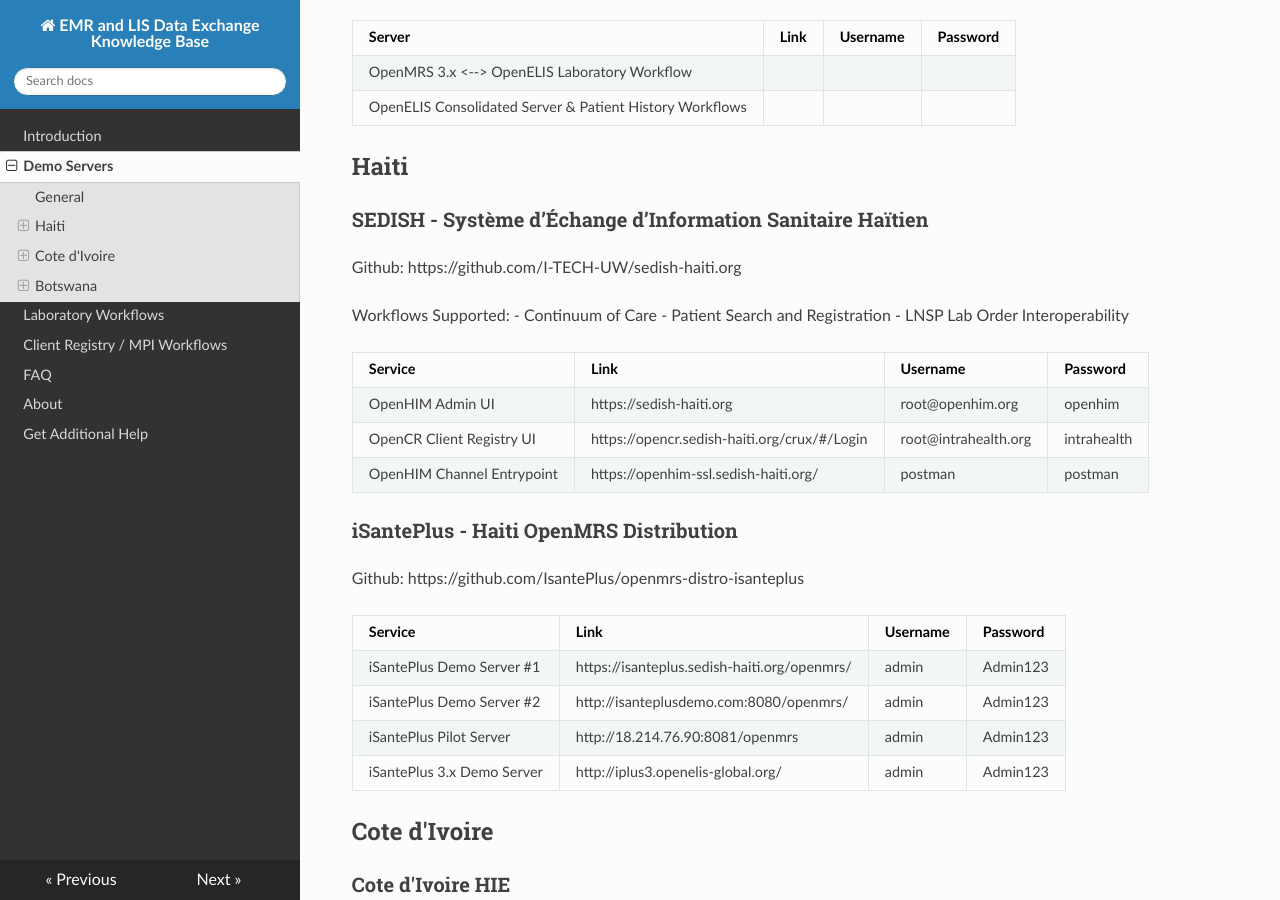
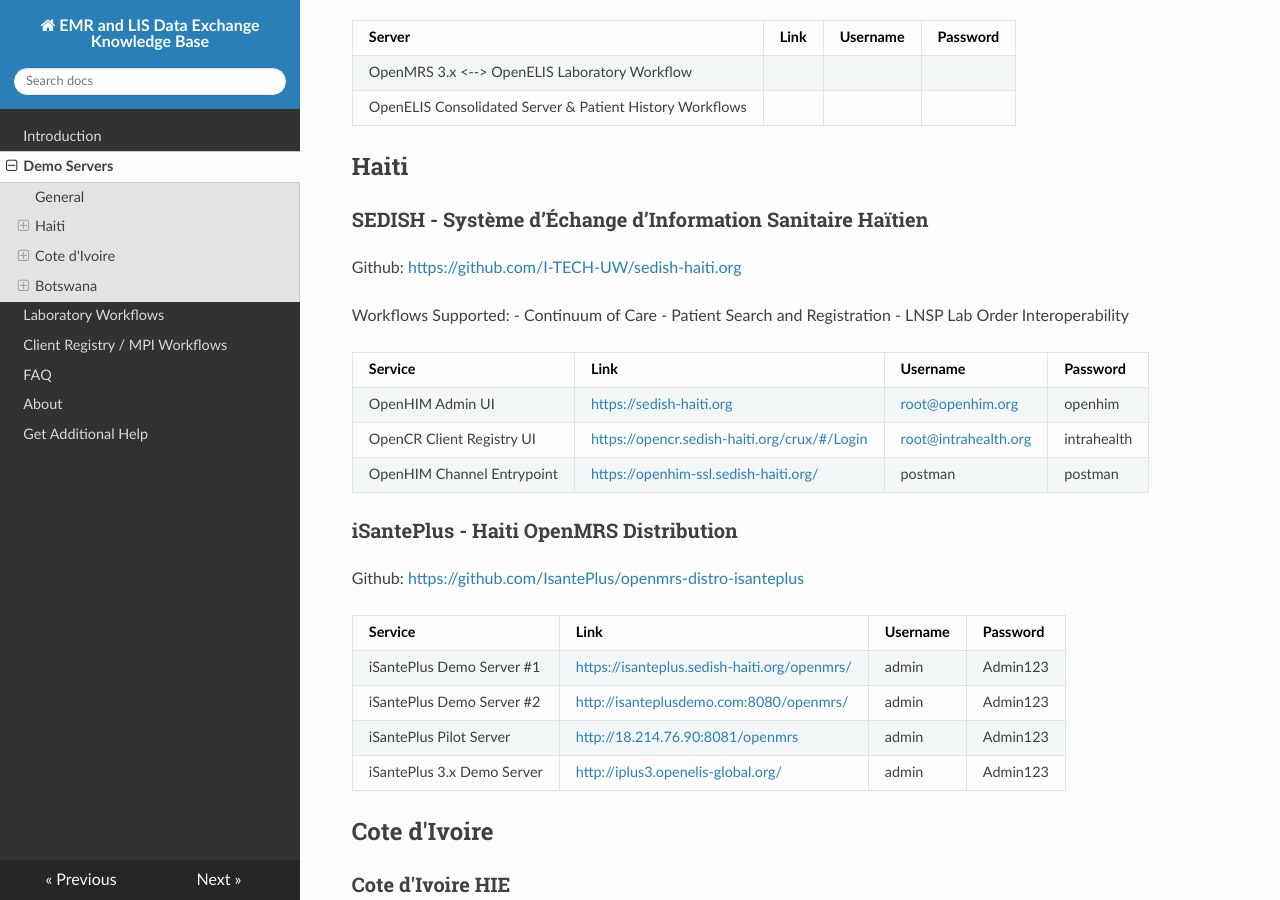
Before and after one commit to I-TECH-UW/healthinformationexchange, an MkDocs documentation site: the page built from docs/demo-directory.md, in a window 1280 px wide and 900 px high, scrolled down 292 px. Built offline with MkDocs 1.6.1, drawn with Linux system fonts in a browser that asks for light colours; nearby versions of some CDN libraries; some of the changed text lies outside the part shown.

Commit message:
Format fixes (#19)
* link fix

* Add links

```diff
--- a/docs/demo-directory.md
+++ b/docs/demo-directory.md
@@ -24,7 +24,7 @@
 
 | Service                                       |                        Link                    |         Username      |    Password   |
 |-----------------------------------------------|------------------------------------------------|-----------------------|---------------|
-| OpenHIM Admin UI                              | https://sedish-haiti.org                       | root@openhim.org      | openhim       |
+| OpenHIM Admin UI                              | [https://sedish-haiti.org](https://sedish-haiti.org)                   | root@openhim.org      | openhim       |
 | OpenCR Client Registry UI                     | https://opencr.sedish-haiti.org/crux/#/Login   | root@intrahealth.org  | intrahealth   |
 | OpenHIM Channel Entrypoint                    | https://openhim-ssl.sedish-haiti.org/          | postman               | postman       |
 
--- a/mkdocs.yml
+++ b/mkdocs.yml
@@ -25,3 +25,5 @@
         output_folder: "out"
         input_folder: "src"
         input_extensions: "" # comma separated list of extensions to parse, by default every file is parsed
+markdown_extensions:
+  - pymdownx.magiclink
```
